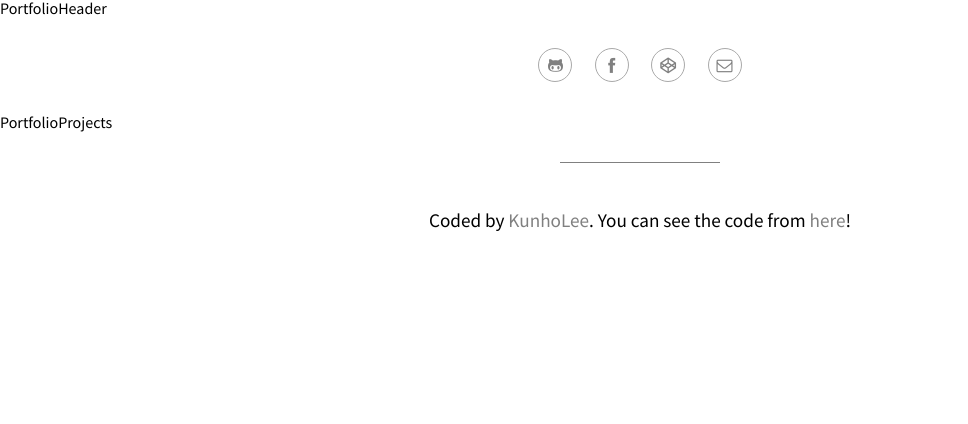
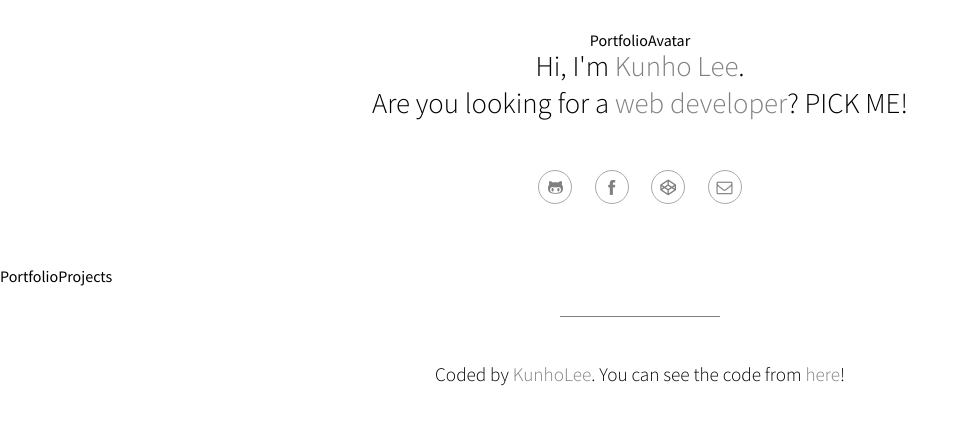
Before and after one commit to daengdaengLee/portfolio, a Vue app: page /#/ in a window 1280 px wide. Shown: the top 424 px of the page, without its empty margins (0-968 px from the left). Built offline with nearby package versions, Linux system fonts and the light colour scheme; the HTML template or start-up script is replaced by a standard one.

Commit message:
header text 작성 및 디자인 작업, avatar component 구조 설계

```diff
--- /dev/null
+++ b/src/components/PortfolioAvatar.vue
@@ -0,0 +1,12 @@
+<template>
+  <p>PortfolioAvatar</p>
+</template>
+
+<script>
+export default {
+  name: 'PortfolioAvatar',
+};
+</script>
+
+<style>
+</style>
--- a/src/components/PortfolioFooter.vue
+++ b/src/components/PortfolioFooter.vue
@@ -37,7 +37,7 @@ export default {
 }
 .PortfolioFooter p {
   text-align: center;
-  font-weight: 400;
+  font-weight: 300;
   font-size: 1.2rem;
 }
 .PortfolioFooter p a {
--- a/src/components/PortfolioHeader.vue
+++ b/src/components/PortfolioHeader.vue
@@ -1,6 +1,10 @@
 <template>
   <header class="PortfolioHeader">
-    <h1>PortfolioHeader</h1>
+    <portfolio-avatar></portfolio-avatar>
+    <h1>
+      Hi, I'm <strong>Kunho Lee</strong>.<br>
+      Are you looking for a <strong>web developer</strong>? PICK ME!
+    </h1>
     <portfolio-contacts
       :githubAddress="snsContacts.githubAddress"
       :facebookAddress="snsContacts.facebookAddress"
@@ -14,15 +18,30 @@
 <script>
 import { mapState } from 'vuex';
 import PortfolioContacts from './PortfolioContacts';
+import PortfolioAvatar from './PortfolioAvatar';
 
 export default {
   name: 'PortfolioHeader',
   computed: mapState(['snsContacts']),
   components: {
     PortfolioContacts,
+    PortfolioAvatar,
   },
 };
 </script>
 
-<style>
+<style scoped>
+.PortfolioHeader {
+  text-align: center;
+  padding: 2rem 0 2rem 0;
+}
+.PortfolioHeader h1 {
+  font-size: 1.8rem;
+  font-weight: 300;
+  margin-bottom: 3rem;
+  line-height: 2.3rem;
+}
+.PortfolioHeader h1 strong {
+  color: gray;
+}
 </style>
```
